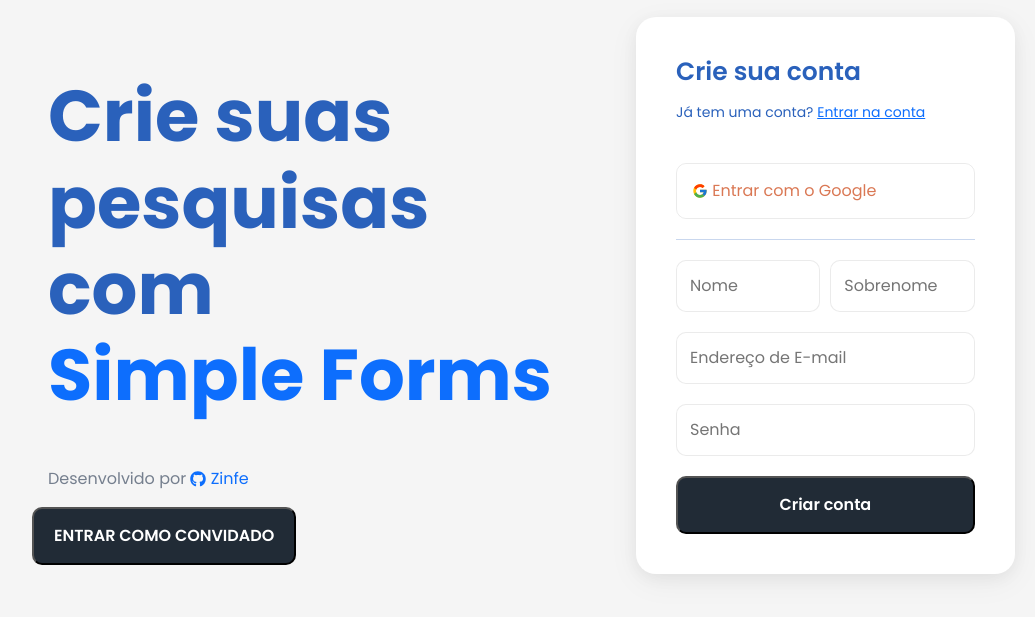
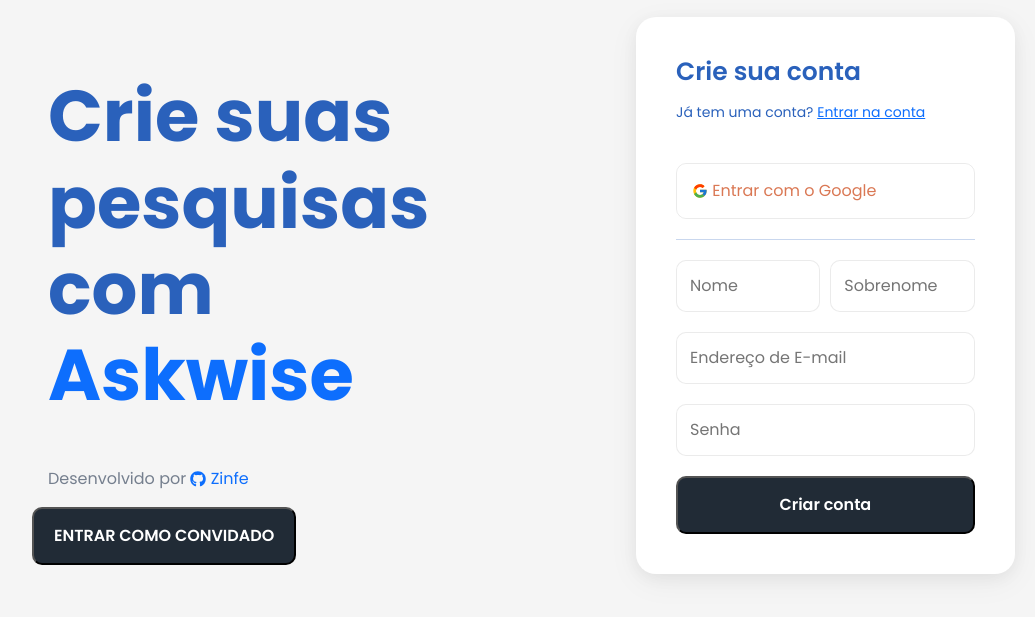
Before and after one commit to zinfex/Askwise, a React (Vite) app: page / in a window 1280 px wide. Shown: the part 105-722 px from the top of the page, without its empty margins (16-1051 px from the left). Built offline with nearby package versions, Linux system fonts and the light colour scheme.

Commit message:
Update name project

```diff
--- a/index.html
+++ b/index.html
@@ -6,7 +6,7 @@
     <link rel="preconnect" href="https://fonts.googleapis.com">
     <link rel="preconnect" href="https://fonts.gstatic.com" crossorigin>
     <link href="https://fonts.googleapis.com/css2?family=Poppins:wght@400;500;600;700;800;900&display=swap" rel="stylesheet">
-    <title>Simple Forms</title>
+    <title>Askwise</title>
   </head>
   <body>
     <div id="root"></div>
--- a/src/pages/Login/SignUp.jsx
+++ b/src/pages/Login/SignUp.jsx
@@ -25,7 +25,7 @@
         <MDBCol md='6' className='text-center text-md-start d-flex flex-column justify-content-center'>
           <h1 className="my-5 display-2 fw-bold ls-tight px-3">
             Crie suas pesquisas com <br />
-            <span className="text-primary">Simple Forms</span>
+            <span className="text-primary">Askwise</span>
           </h1>
 
           <p className='px-3' style={{color: 'hsl(217, 10%, 50.8%)'}}>
```
